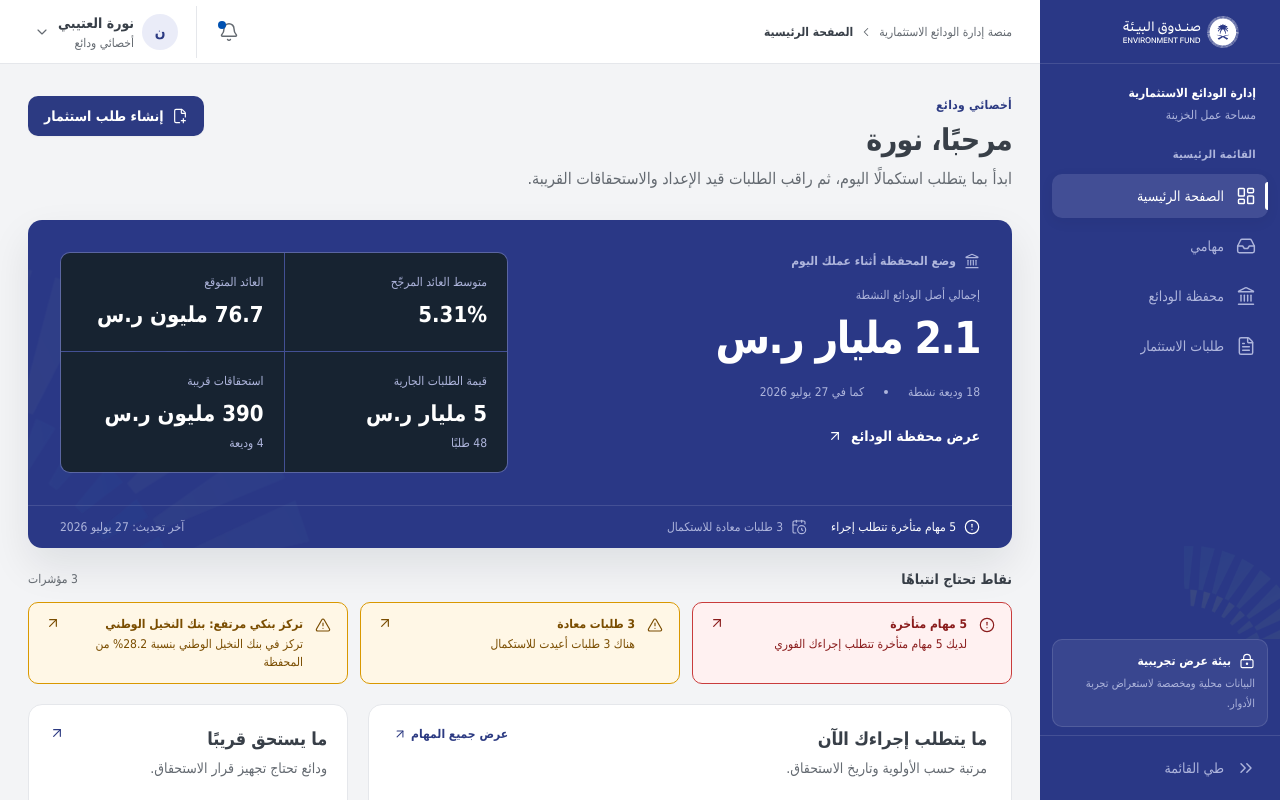
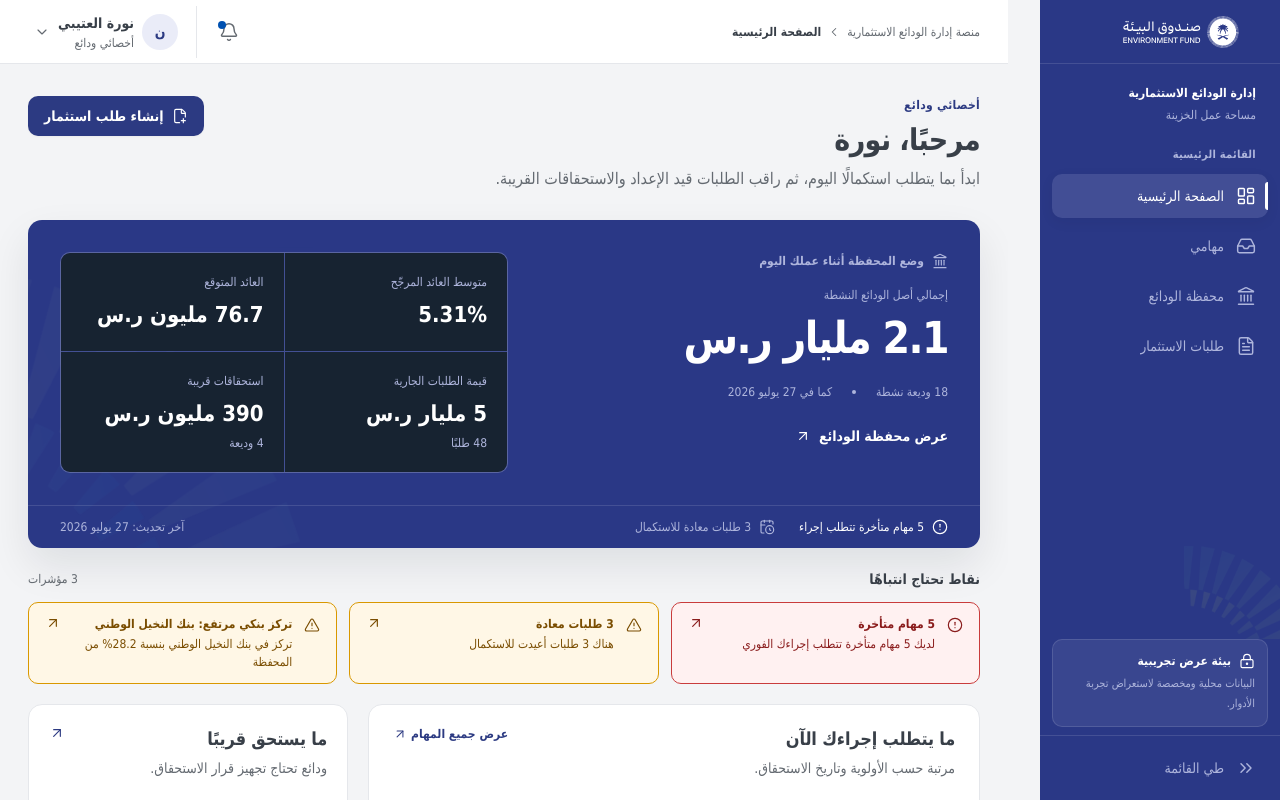
Before and after one commit to faenazi/ef-Deposit-management-prototype, a React (Vite) app in the folder src/: page / in a window 1280 px wide. Shown: the top 800 px of the page. Built offline with nearby package versions, Linux system fonts and the light colour scheme.

Commit message:
style: rebuild application shell around Figma proportions

```diff
--- a/src/src/layouts/AppShell.tsx
+++ b/src/src/layouts/AppShell.tsx
@@ -14,10 +14,9 @@ const contextLabels: Record<string, string> = {
 }
 
 /**
- * RTL application shell (00-shared §2): right sidebar (264/80px, dark
- * institutional navy per DEC-024), 72px top header and light content region.
- * Tablet/mobile use an accessible navigation drawer that opens from the right
- * (it replaces the right sidebar).
+ * Arabic-first application shell aligned with the Environment Fund internal
+ * portal composition: a 240px right rail, 32px desktop separation, a calm
+ * 64px utility header, and a restrained gray application canvas.
  */
 export function AppShell() {
   const [collapsed, setCollapsed] = useState(false)
@@ -35,16 +34,12 @@ export function AppShell() {
     <ToastProvider>
       <a
         href="#main-content"
-        className="fixed top-2 right-2 z-[var(--z-tooltip)] -translate-y-20 rounded-sm bg-action-primary px-4 py-2 text-body font-semibold text-text-inverse transition-transform focus:translate-y-0"
+        className="fixed top-2 right-2 z-[var(--z-tooltip)] -translate-y-20 rounded-md bg-action-primary px-4 py-2 text-body font-semibold text-text-inverse transition-transform focus:translate-y-0"
       >
         تخطي إلى المحتوى الرئيسي
       </a>
 
-      <div className="flex min-h-dvh bg-canvas">
-        {/* Desktop sidebar — first flex child renders on the right in RTL. */}
-        {/* The navy surface itself separates the sidebar from the light
-            content; a light border token on that edge would read as a halo
-            (DEC-024). */}
+      <div className="flex min-h-dvh bg-canvas lg:gap-8">
         <aside
           className={cn(
             'sticky top-0 z-[var(--z-shell)] hidden h-dvh shrink-0 lg:block',
@@ -56,7 +51,10 @@ export function AppShell() {
               : 'var(--layout-sidebar-expanded)',
           }}
         >
-          <SidebarNav collapsed={collapsed} onToggleCollapsed={() => setCollapsed((value) => !value)} />
+          <SidebarNav
+            collapsed={collapsed}
+            onToggleCollapsed={() => setCollapsed((value) => !value)}
+          />
         </aside>
 
         <div className="flex min-w-0 grow flex-col">
@@ -64,22 +62,21 @@ export function AppShell() {
             currentPageLabel={currentPageLabel}
             onOpenMobileNav={() => setMobileNavOpen(true)}
           />
-          <main id="main-content" className="grow overflow-x-clip">
+          <main id="main-content" className="min-w-0 grow overflow-x-clip">
             <Outlet />
           </main>
         </div>
       </div>
 
-      {/* Tablet/mobile navigation drawer (opens from the sidebar's right edge). */}
       <Drawer
         open={mobileNavOpen}
         onClose={() => setMobileNavOpen(false)}
         title="التنقل"
         side="right"
         tone="dark"
-        widthClassName="w-[300px] max-w-[85vw]"
+        widthClassName="w-[280px] max-w-[88vw]"
       >
-        <div className="-m-5">
+        <div className="-m-5 h-[calc(100dvh-4.5rem)]">
           <SidebarNav onNavigate={() => setMobileNavOpen(false)} />
         </div>
       </Drawer>
```
